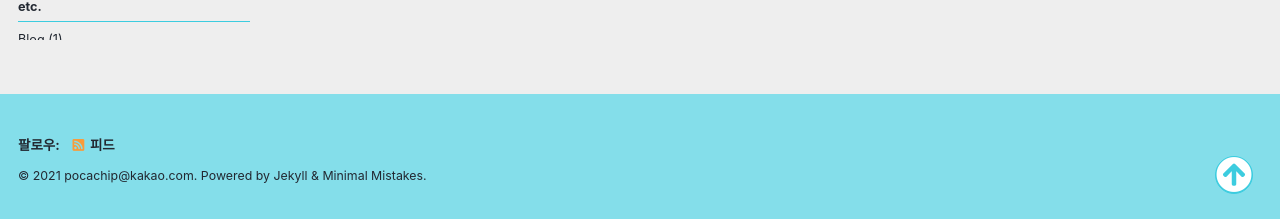
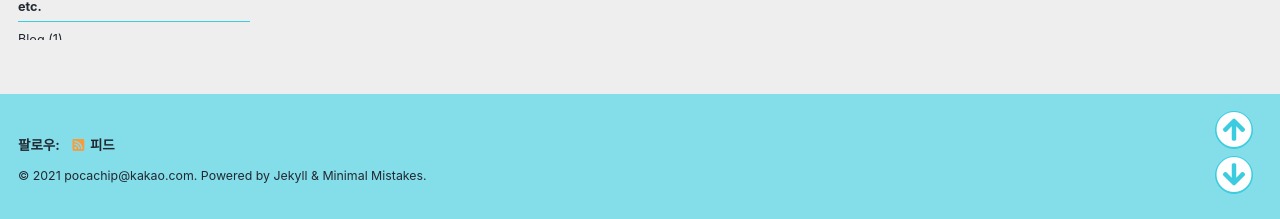
Before and after one commit to iCanWorkItOut/iCanWorkItOut.github.io, a Jekyll site: the page built from index.html, in a window 1280 px wide and 900 px high, scrolled down 180 px. Shown: the part 678-897 px from the top of the window. Built offline with Jekyll 4.4.1, drawn with Linux system fonts in a browser that asks for light colours; cached includes are drawn as plain includes; some web fonts are replaced; the list of posts is cut into pages by our own code; grey boxes are pictures that could not be loaded.

Commit message:
:children_crossing:브라우저 스크롤바 수정 및 추가

```diff
--- a/_layouts/default.html
+++ b/_layouts/default.html
@@ -29,15 +29,18 @@
       </div>
     {% endif %}
 
-    <div id="footer" class="page__footer">
+    <div id="page-footer" class="page__footer">
       <footer>
         {% include footer/custom.html %}
         {% include_cached footer.html %}
       </footer>
     </div>
 
-    <aside class="sidebar__right--back-to-top">
-      <a href="#"><i class="btn--back-to-top fas fa-arrow-circle-up fa-2x"></i></a>
+    <aside class="sidebar__right--mov-to-top">
+      <a href="#"><i class="btn--mov-top-bottom fas fa-arrow-circle-up fa-2x"></i></a>
+    </aside>
+    <aside class="sidebar__right--mov-to-bottom">
+      <a href="#page-footer"><i class="btn--mov-top-bottom fas fa-arrow-circle-down fa-2x"></i></a>
     </aside>
 
     {% include scripts.html %}
--- a/_sass/minimal-mistakes/_buttons.scss
+++ b/_sass/minimal-mistakes/_buttons.scss
@@ -29,20 +29,14 @@
   }
 
   /* button colors */
-  $buttoncolors:
-  (primary, $primary-color),
-  (inverse, #fff),
-  (light-outline, transparent),
-  (success, $success-color),
-  (warning, $warning-color),
-  (danger, $danger-color),
-  (info, $info-color),
-  (facebook, $facebook-color),
-  (twitter, $twitter-color),
-  (linkedin, $linkedin-color),
-  (custom, $primary-color), // custom 추가
-  (back-to-top, $primary-color) // back-to-top 추가
-  ;
+  $buttoncolors: (primary, $primary-color), (inverse, #fff),
+    (light-outline, transparent), (success, $success-color),
+    (warning, $warning-color), (danger, $danger-color), (info, $info-color),
+    (facebook, $facebook-color), (twitter, $twitter-color),
+    (linkedin, $linkedin-color), (custom, $primary-color),
+    // custom 추가
+    (mov-top-bottom, $primary-color) // back-to-top 추가
+;
 
   @each $buttoncolor, $color in $buttoncolors {
     &--#{$buttoncolor} {
@@ -53,10 +47,12 @@
       @if ($buttoncolor == light-outline) {
         border: 1px solid #fff;
       }
-      @if ($buttoncolor == custom) { // custom 추가
+      @if ($buttoncolor == custom) {
+        // custom 추가
         border: 1px solid $border-color;
       }
-      @if ($buttoncolor == back-to-top) { // custom 추가
+      @if ($buttoncolor == mov-top-bottom) {
+        // custom 추가
         @include yiq-contrasted($border-color);
         border: 1px solid $border-color;
         border-radius: 50%;
--- a/_sass/minimal-mistakes/_sidebar.scss
+++ b/_sass/minimal-mistakes/_sidebar.scss
@@ -110,7 +110,14 @@
   }
 }
 
-.sidebar__right--back-to-top {
+.sidebar__right--mov-to-top {
+  position: fixed;
+  bottom: 4em;
+  right: 1.5em;
+  z-index: 10;
+}
+
+.sidebar__right--mov-to-bottom {
   position: fixed;
   bottom: 1.5em;
   right: 1.5em;
@@ -216,7 +223,7 @@
 
     &:before {
       @supports (pointer-events: none) {
-        content: '';
+        content: "";
         position: fixed;
         top: 0;
         left: 0;
```
